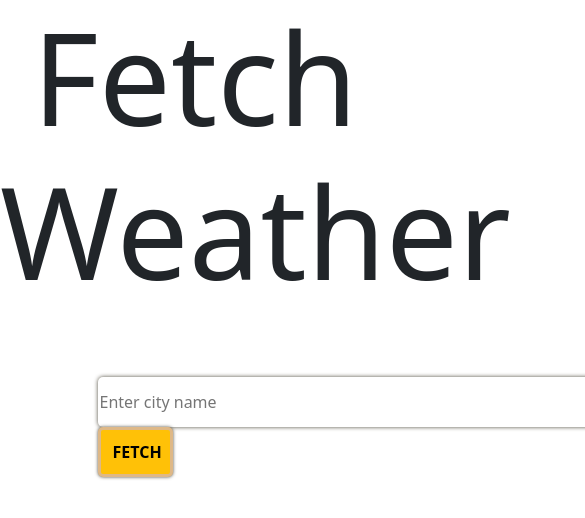
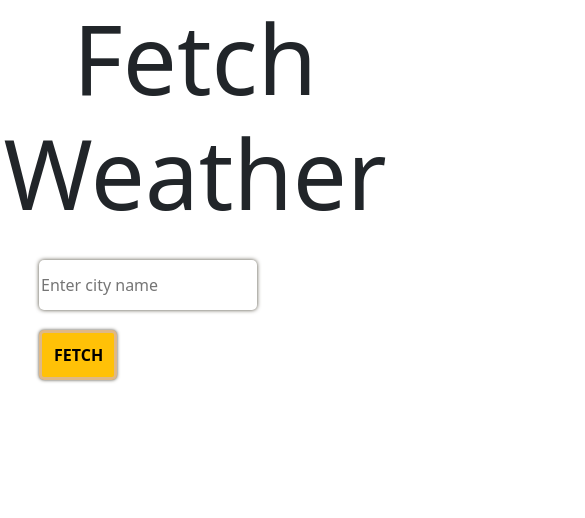
Before and after one commit to SangwanNishant/Weather-app, a website: page index.html in a window 390 px wide. Shown: the top 518 px of the page, 585 px wide, since content can reach past the window. Drawn offline with nearby package versions, Linux system fonts and the light colour scheme.

Commit message:
made it responsive

```diff
--- a/style.css
+++ b/style.css
@@ -1,24 +1,27 @@
-body{
+/* Base styles (for desktop) */
+body {
     background-color: rgb(179, 155, 125);
+    font-family: "Comic Sans MS", "Comic Sans", cursive;
+    margin: 0;
+    padding: 0;
 }
 
-.heading{
+.heading {
     text-align: center;
     font-size: 8rem;
     margin-bottom: 70px;
 }
 
-.input-container{
-    display: flexbox;
-    justify-content: space-around;
-    padding-left: 25%;
+.input-container {
+    display: flex;
+    justify-content: space-between;
+    padding-left: 10%;
     padding-right: 10%;
     margin-bottom: 5%;
-
 }
 
-#city{
-    width: 700px;
+#city {
+    width: 70%;
     height: 50px;
     border-radius: 5px;
     border: none;
@@ -26,8 +29,8 @@ body{
     margin-right: 5px;
 }
 
-#searchButton{
-    width: 75px;
+#searchButton {
+    width: 15%;
     height: 50px;
     font-weight: bolder;
     margin-top: 0%;
@@ -38,27 +41,93 @@ body{
     box-shadow: 0px 0px 3.5px rgb(79, 75, 61);
 }
 
-.weatherDisplay{
+.weatherDisplay {
     margin-top: 70%;
     padding-top: 100px;
 }
 
-h2{
+h2 {
     text-align: center;
     font-size: 90px;
     font-weight: bold;
-    font-family: "Comic Sans MS", "Comic Sans", cursive;
 }
 
-h3{
+h3 {
     text-align: center;
     font-size: 70px;
     font-weight: bolder;
-    font-family: "Comic Sans MS", "Comic Sans", cursive;
 }
 
-p{
+p {
     text-align: center;
     font-size: 30px;
-    font-family: "Comic Sans MS", "Comic Sans", cursive;
 }
+
+/* Media Queries for smaller screens (Mobile) */
+@media (max-width: 600px) {
+    .heading {
+        font-size: 4rem; /* Smaller font size for mobile */
+        margin-bottom: 30px;
+    }
+
+    .input-container {
+        flex-direction: column;
+        padding-left: 5%;
+        padding-right: 5%;
+    }
+
+    #city {
+        width: 100%; /* Full width for mobile */
+        margin-right: 0;
+        margin-bottom: 10px; /* Add space between input and button */
+    }
+
+    #searchButton {
+        width: 100%; /* Full width for mobile */
+        margin-top: 10px;
+    }
+
+    h2 {
+        font-size: 50px; /* Smaller font size */
+    }
+
+    h3 {
+        font-size: 40px; /* Smaller font size */
+    }
+
+    p {
+        font-size: 20px; /* Smaller font size */
+    }
+}
+
+/* Media Queries for tablets (max-width: 768px) */
+@media (max-width: 768px) {
+    .heading {
+        font-size: 6rem; /* Slightly smaller for tablet */
+    }
+
+    .input-container {
+        padding-left: 10%;
+        padding-right: 10%;
+    }
+
+    #city {
+        width: 70%; /* Adjust width for tablet */
+    }
+
+    #searchButton {
+        width: 25%; /* Adjust width for tablet */
+    }
+
+    h2 {
+        font-size: 70px; /* Slightly smaller for tablet */
+    }
+
+    h3 {
+        font-size: 60px; /* Slightly smaller for tablet */
+    }
+
+    p {
+        font-size: 25px; /* Slightly smaller for tablet */
+    }
+}
```
